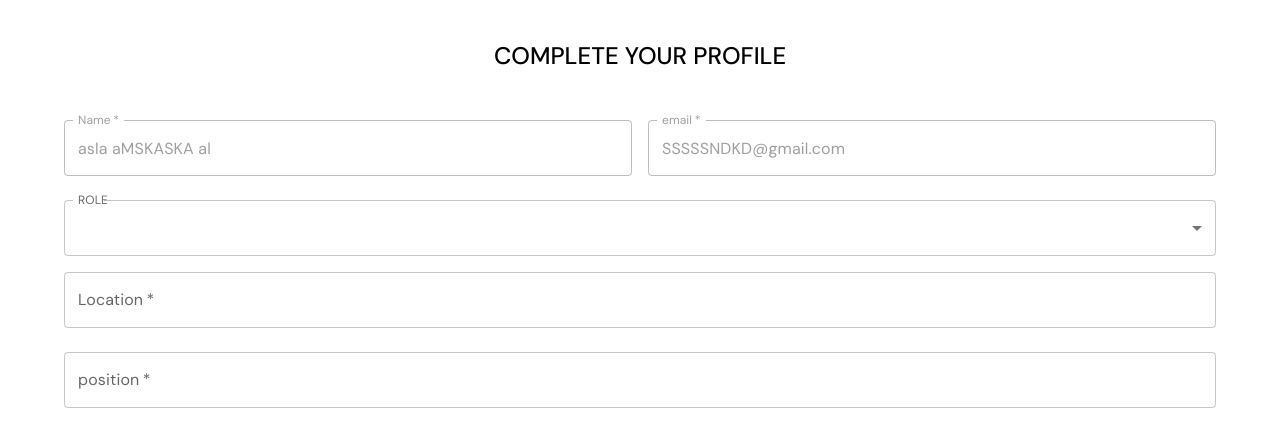
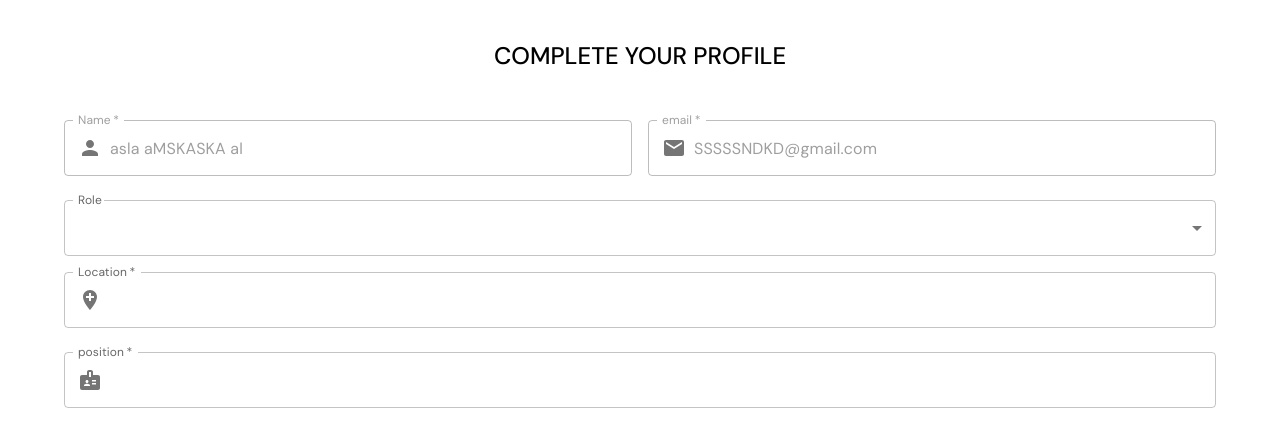
Before and after one commit to geeekgod/HustleBee-Frontend, a React (Create React App) app: page /createprofile in a window 1280 px wide. Shown: the top 446 px of the page. Built offline with nearby package versions, Linux system fonts and the light colour scheme.

Commit message:
style:profile form

```diff
--- a/src/Components/CreateProfileForm/index.jsx
+++ b/src/Components/CreateProfileForm/index.jsx
@@ -5,7 +5,12 @@ import InputLabel from "@mui/material/InputLabel";
 import MenuItem from "@mui/material/MenuItem";
 import FormControl from "@mui/material/FormControl";
 import Select, { SelectChangeEvent } from "@mui/material/Select";
+import InputAdornment from '@mui/material/InputAdornment';
 import Grid from "@mui/material/Grid";
+import PersonIcon from '@mui/icons-material/Person';
+import EmailIcon from '@mui/icons-material/Email';
+import AddLocationIcon from '@mui/icons-material/AddLocation';
+import BadgeIcon from '@mui/icons-material/Badge';
 const CreateProfileForm = () => {
   const [role, setRole] = useState("");
   return (
@@ -26,6 +31,7 @@ const CreateProfileForm = () => {
           <Box sx={{ mt: 4 }}>
             <Grid container spacing={2}>
               <Grid item xs={12} md={6}>
+
                 <TextField
                   margin='normal'
                   required
@@ -35,6 +41,13 @@ const CreateProfileForm = () => {
                   label='Name'
                   fullWidth
                   type='text'
+                  InputProps={{
+                    startAdornment: (
+                      <InputAdornment position="start">
+                        <PersonIcon />
+                      </InputAdornment>
+                    ),
+                  }}
                   id='name'
                   autoComplete='name'
                 />
@@ -49,13 +62,20 @@ const CreateProfileForm = () => {
                   name='email'
                   label='email'
                   type='email'
+                  InputProps={{
+                    startAdornment: (
+                      <InputAdornment position="start">
+                        <EmailIcon  />
+                      </InputAdornment>
+                    ),
+                  }}
                   id='email'
                   autoComplete='email'
                 />
               </Grid>
               <Grid item xs={12}>
               <FormControl  fullWidth>
-              <InputLabel id='role'>ROLE</InputLabel>
+              <InputLabel className="role" id='role'>Role</InputLabel>
               <Select labelId='role'
               id='role'
                value='role'
@@ -80,6 +100,13 @@ const CreateProfileForm = () => {
             name='location'
             label='Location'
             type='location'
+            InputProps={{
+              startAdornment: (
+                <InputAdornment position="start">
+                  <AddLocationIcon  />
+                </InputAdornment>
+              ),
+            }}
             id='location'
             autoComplete='location'
           />
@@ -90,6 +117,13 @@ const CreateProfileForm = () => {
             name='position'
             label='position'
             type='position'
+            InputProps={{
+              startAdornment: (
+                <InputAdornment position="start">
+                  <BadgeIcon/>
+                </InputAdornment>
+              ),
+            }}
             id='position'
             autoComplete='position'
           />
--- a/src/index.css
+++ b/src/index.css
@@ -45,7 +45,9 @@ button.MuiButton-root:hover{
   margin-top:0 !important;
 } */
 
-
+.role{
+  background-color: white;
+}
 
 
 @media screen and (max-width: 480px) {
```
